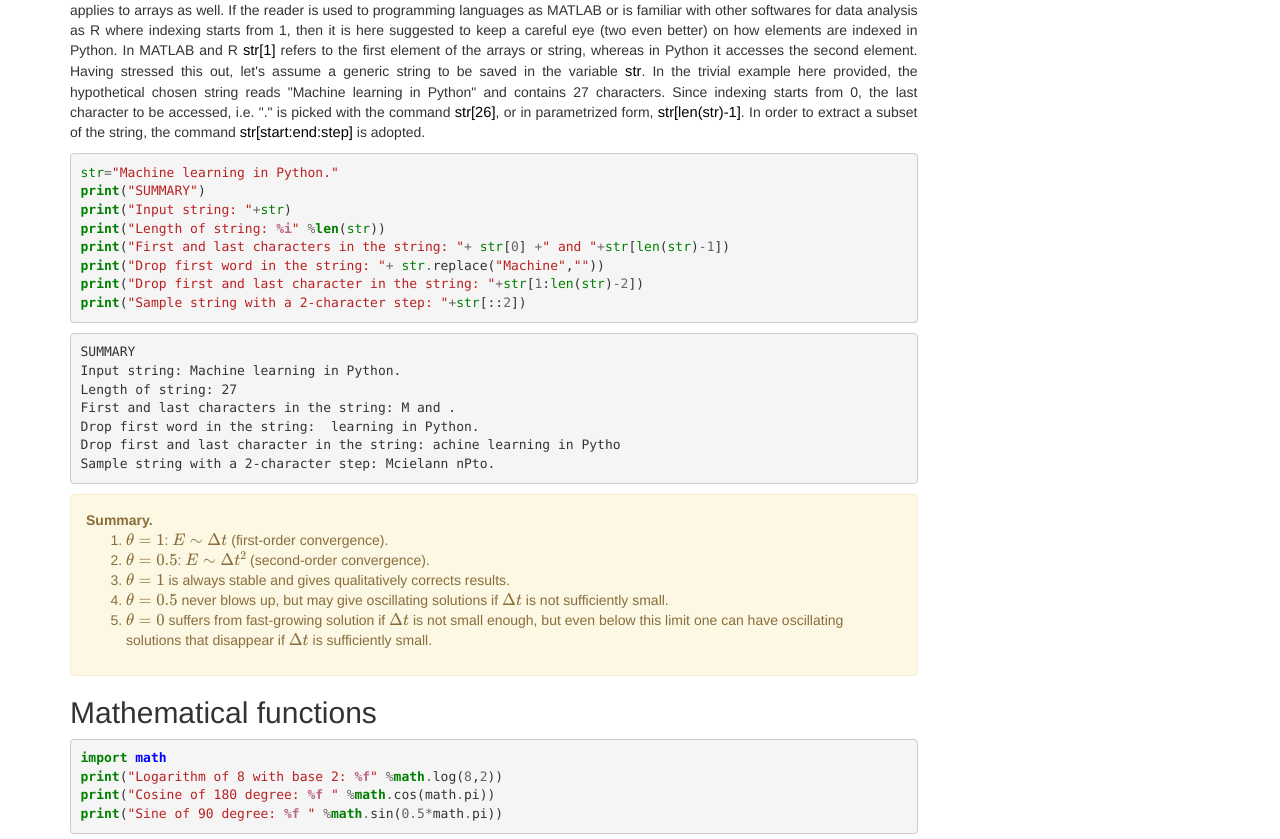
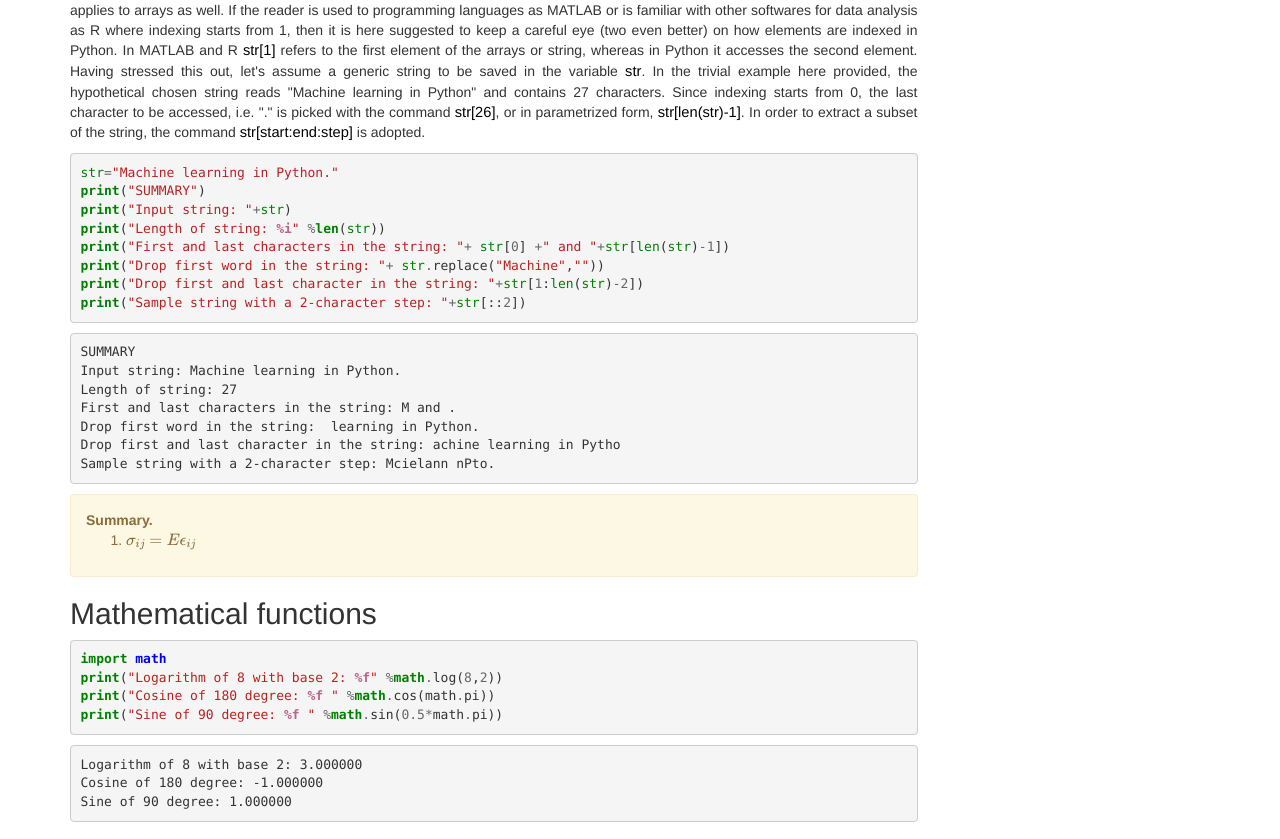
Before and after one commit to LBoldrin/Blog, a plain HTML site: page Test.html in a window 1280 px wide. Shown: the part 193-1032 px from the top of the page. Drawn offline with nearby package versions, Linux system fonts and the light colour scheme; some packages are replaced by stand-ins of ours.

Commit message:
Template

```diff
--- a/Test.html
+++ b/Test.html
@@ -165,7 +165,7 @@
                 <span class="icon-bar"></span>
                 <span class="icon-bar"></span>
               </button>
-              <a class="navbar-brand" href="Index.html">Home</a>
+              <a class="navbar-brand" href="Home.html">Home</a>
             </div>
 
             <div id="navbar" class="navbar-collapse collapse">
@@ -246,14 +246,7 @@ Sample string with a 2-character step: Mcielann nPto.</pre>
 
              <div class="alert alert-block alert-warning alert-text-normal"><b>Summary.</b>
              <ol>
-             <li> \( \theta =1 \): \( E\sim \Delta t \) (first-order convergence).</li>
-             <li> \( \theta =0.5 \): \( E\sim \Delta t^2 \) (second-order convergence).</li>
-             <li> \( \theta =1 \) is always stable and gives qualitatively corrects results.</li>
-             <li> \( \theta =0.5 \) never blows up, but may give oscillating solutions
-               if \( \Delta t \) is not sufficiently small.</li>
-             <li> \( \theta =0 \) suffers from fast-growing solution if \( \Delta t \) is
-               not small enough, but even below this limit one can have oscillating
-               solutions that disappear if \( \Delta t \) is sufficiently small.</li>
+             <li> $\sigma_{ij}=E\epsilon_{ij}$</li>
              </ol>
              </div>
 
```
Also changed, not shown: Home.html (renamed from Index.html, +1 -1 lines).
